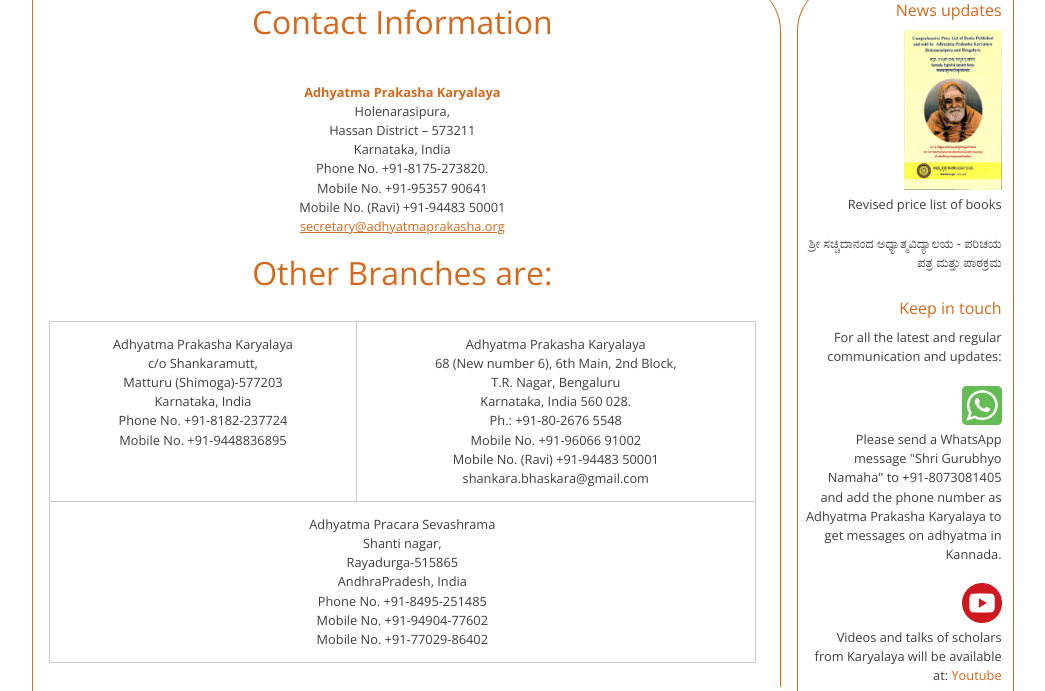
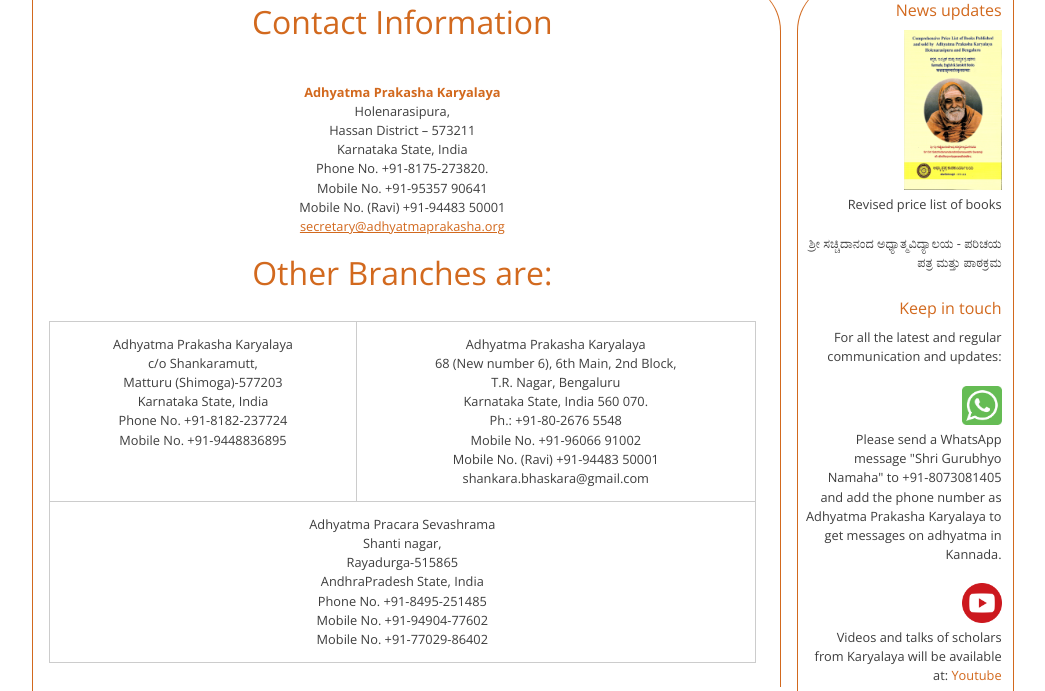
Before and after one commit to SrirangaDigital/Adhyatmaprakasha, a PHP site: page /php/contact.php in a window 1280 px wide. Shown: the part 185-876 px from the top of the page, without its empty margins (117-1162 px from the left). Run offline with PHP 8.4, Linux system fonts and the light colour scheme; the visitor is signed in with stand-in values (Sample User, id 1); data comes from the database, SQL or seed files in the repository; data that the repository does not hold is empty.

Commit message:
updated contact details

```diff
--- a/php/contact.php
+++ b/php/contact.php
@@ -10,7 +10,7 @@
                             <span class="bld">Adhyatma Prakasha Karyalaya</span><br />
                             Holenarasipura, <br />
                             Hassan District &ndash; 573211<br />
-                            Karnataka, India<br />
+                            Karnataka State, India<br />
                             Phone No. +91-8175-273820.<br />
                             Mobile No. +91-95357 90641<br />
                             Mobile No. (Ravi) +91-94483 50001<br />
@@ -27,7 +27,7 @@
                             Adhyatma Prakasha Karyalaya<br />
                             c/o Shankaramutt, <br />
                             Matturu (Shimoga)-577203<br />
-                            Karnataka, India<br />
+                            Karnataka State, India<br />
                             Phone No. +91-8182-237724<br />
                             Mobile No. +91-9448836895<br />
                         </td>
@@ -35,7 +35,7 @@
                             Adhyatma Prakasha Karyalaya<br />
                             68 (New number 6), 6th Main, 2nd Block,<br />
                             T.R. Nagar, Bengaluru<br />
-                            Karnataka, India 560 028.<br />
+                            Karnataka State, India 560 070.<br />
                             Ph.: +91-80-2676 5548  <br />
                             Mobile No. +91-96066 91002<br />
                             Mobile No. (Ravi) +91-94483 50001<br />
@@ -47,7 +47,7 @@
                             Adhyatma Pracara Sevashrama<br />
                             Shanti nagar,<br />
                             Rayadurga-515865<br />
-                            AndhraPradesh, India<br />
+                            AndhraPradesh State, India<br />
                             Phone No. +91-8495-251485<br />
                             Mobile No. +91-94904-77602<br />
 							Mobile No. +91-77029-86402
```
